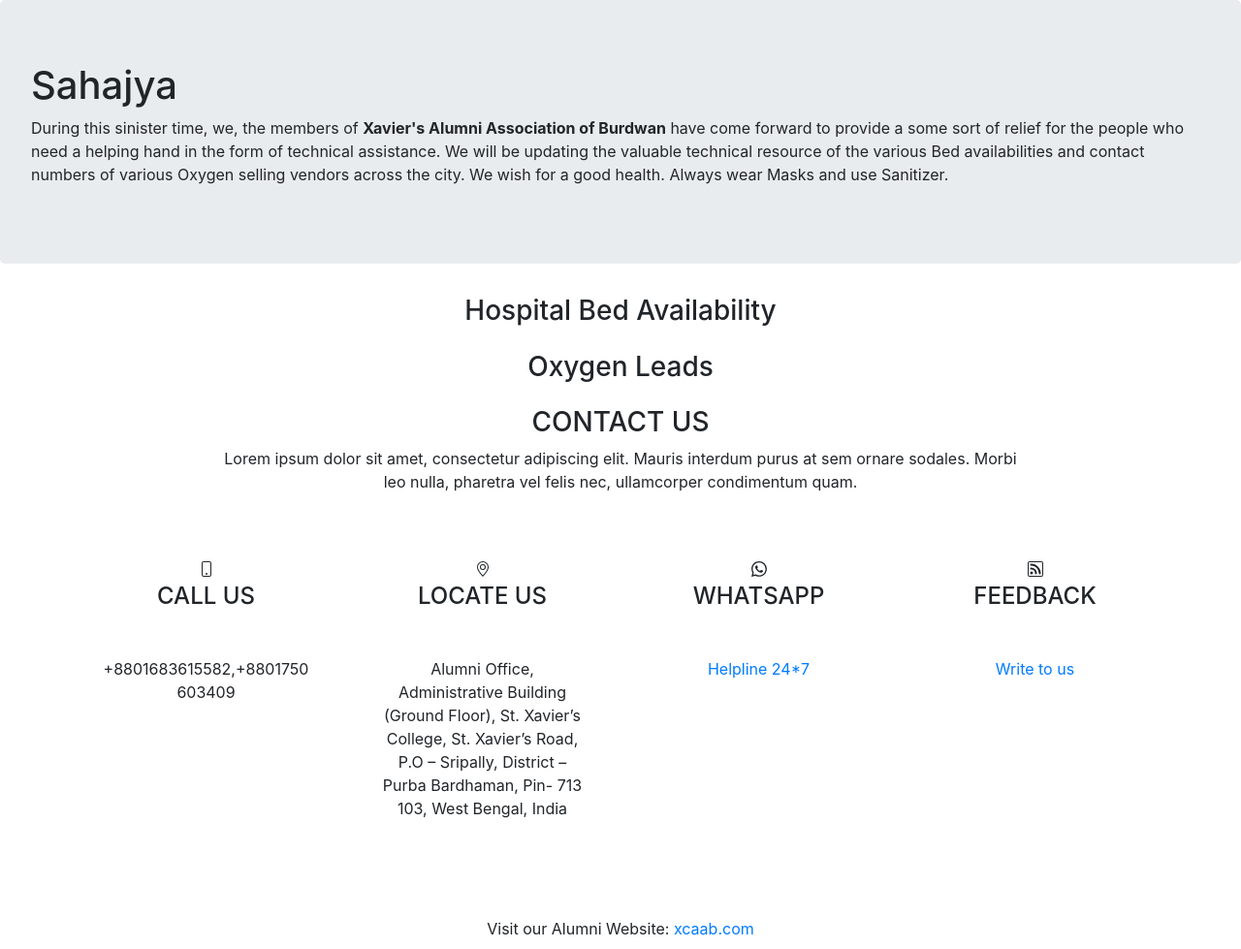
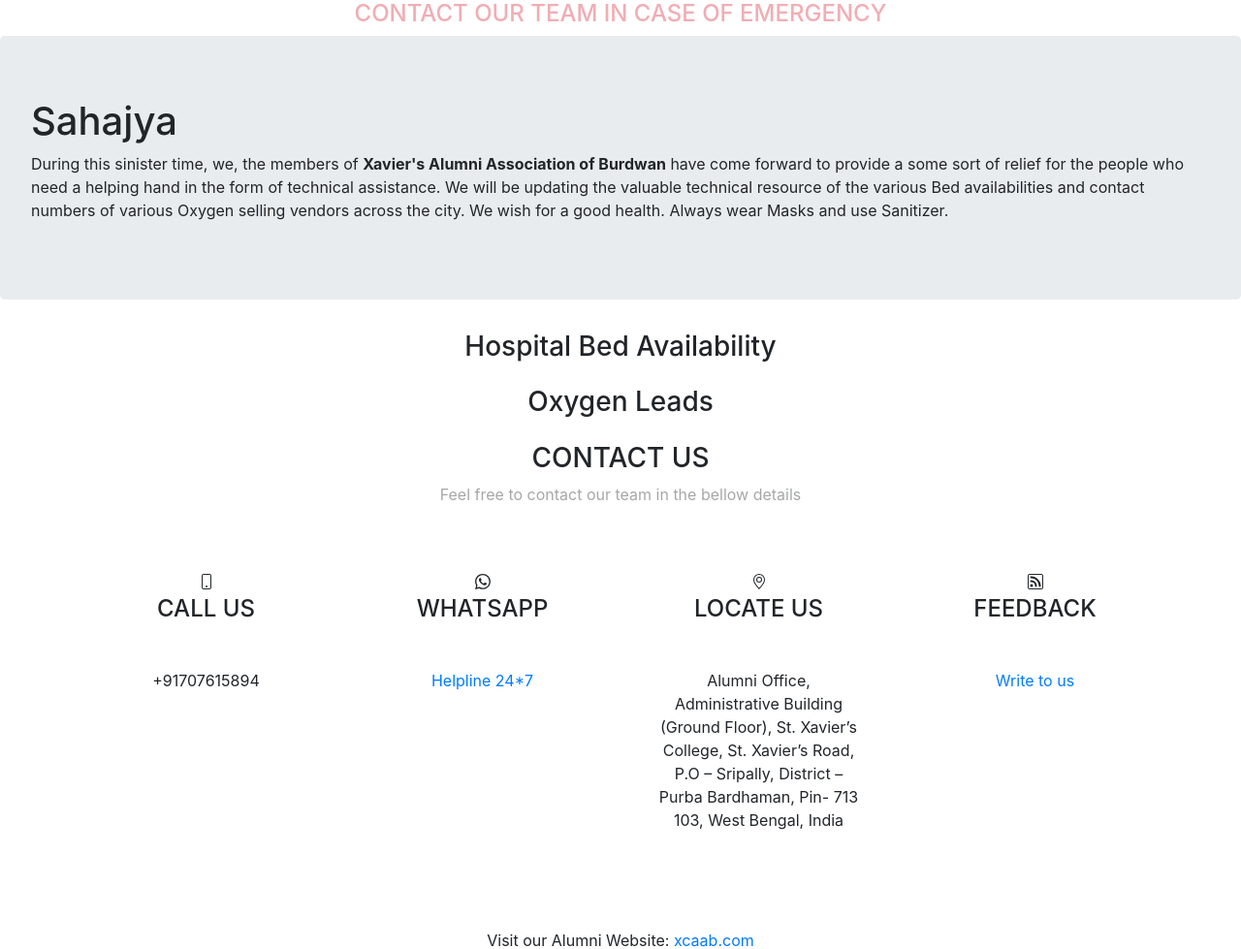
Before and after one commit to aritro-rakshit/Sahajya, a Flask app: template templates/index.html in a window 1280 px wide. Shown: the part 56-1035 px from the top of the page at 97% size. Run offline with Flask 2, Linux system fonts and the light colour scheme; the template is opened without the code that fills it, so the values that code supplies are empty; some libraries are stand-ins or nearby versions.

Commit message:
new features

```diff
--- a/templates/index.html
+++ b/templates/index.html
@@ -5,30 +5,31 @@
     <meta http-equiv="X-UA-Compatible" content="IE=edge">
     <meta name="viewport" content="width=device-width, initial-scale=1.0">
     <title>XCAAB Covid Helpline</title>
-    <!-- <script type="text/javascript">
-        setTimeout(function () {
-          location.reload();
-        }, 10 * 1000);
-    </script> -->
     <style>
         #contact .card:hover i,#contact .card:hover h4{
 	color: #87d37c;
     }
+    .blink_me {
+  animation: blinker 2s linear infinite;
+}
+
+@keyframes blinker {
+  50% {
+    opacity: 0;
+  }
+}
     </style>
     <link rel="icon" href="images.png" type="image/gif" sizes="16x16">
     <link rel="stylesheet" href="https://maxcdn.bootstrapcdn.com/bootstrap/4.0.0/css/bootstrap.min.css" integrity="sha384-Gn5384xqQ1aoWXA+058RXPxPg6fy4IWvTNh0E263XmFcJlSAwiGgFAW/dAiS6JXm" crossorigin="anonymous">
 </head>
 <body>
     <nav class="navbar navbar-expand-md bg-dark navbar-dark">
-        <!-- Brand -->
         <a class="navbar-brand" href="/">Xavier's College Alumni Association</a>
 
-        <!-- Toggler/collapsibe Button -->
         <button class="navbar-toggler" type="button" data-toggle="collapse" data-target="#collapsibleNavbar">
           <span class="navbar-toggler-icon"></span>
         </button>
 
-        <!-- Navbar links -->
         <div class="collapse navbar-collapse" id="collapsibleNavbar">
           <ul class="navbar-nav" ml-auto>
             <li class="nav-item">
@@ -43,7 +44,7 @@
           </ul>
         </div>
       </nav>
-    <!-- <h1 class="display-5">Covid 19 Resource Tracker</h1> -->
+    <div class="blink_me"><a href="#contact" style="text-decoration:none"><h4 class="text-center text-danger">CONTACT OUR TEAM IN CASE OF EMERGENCY</h4></a></div>
     <div class="jumbotron">
         <h1 class="display-5">Sahajya</h1>
         <p>
@@ -91,7 +92,7 @@
     <section id="contact">
         <div class="container">
             <h3 class="text-center text-uppercase">contact us</h3>
-            <p class="text-center w-75 m-auto">Lorem ipsum dolor sit amet, consectetur adipiscing elit. Mauris interdum purus at sem ornare sodales. Morbi leo nulla, pharetra vel felis nec, ullamcorper condimentum quam.</p>
+            <div class="blink_me"> <p class="text-center w-75 m-auto">Feel free to contact our team in the bellow details</p></div>
             <div class="row">
               <div class="col-sm-12 col-md-6 col-lg-3 my-5">
                 <div class="card border-0">
@@ -101,7 +102,18 @@
                         <path d="M8 14a1 1 0 1 0 0-2 1 1 0 0 0 0 2z"/>
                       </svg>
                      <h4 class="text-uppercase mb-5">call us</h4>
-                     <p>+8801683615582,+8801750603409</p>
+                     <p>+91707615894</p>
+                   </div>
+                 </div>
+              </div>
+              <div class="col-sm-12 col-md-6 col-lg-3 my-5">
+                <div class="card border-0">
+                   <div class="card-body text-center">
+                    <svg xmlns="http://www.w3.org/2000/svg" width="16" height="16" fill="currentColor" class="bi bi-whatsapp" viewBox="0 0 16 16">
+                        <path d="M13.601 2.326A7.854 7.854 0 0 0 7.994 0C3.627 0 .068 3.558.064 7.926c0 1.399.366 2.76 1.057 3.965L0 16l4.204-1.102a7.933 7.933 0 0 0 3.79.965h.004c4.368 0 7.926-3.558 7.93-7.93A7.898 7.898 0 0 0 13.6 2.326zM7.994 14.521a6.573 6.573 0 0 1-3.356-.92l-.24-.144-2.494.654.666-2.433-.156-.251a6.56 6.56 0 0 1-1.007-3.505c0-3.626 2.957-6.584 6.591-6.584a6.56 6.56 0 0 1 4.66 1.931 6.557 6.557 0 0 1 1.928 4.66c-.004 3.639-2.961 6.592-6.592 6.592zm3.615-4.934c-.197-.099-1.17-.578-1.353-.646-.182-.065-.315-.099-.445.099-.133.197-.513.646-.627.775-.114.133-.232.148-.43.05-.197-.1-.836-.308-1.592-.985-.59-.525-.985-1.175-1.103-1.372-.114-.198-.011-.304.088-.403.087-.088.197-.232.296-.346.1-.114.133-.198.198-.33.065-.134.034-.248-.015-.347-.05-.099-.445-1.076-.612-1.47-.16-.389-.323-.335-.445-.34-.114-.007-.247-.007-.38-.007a.729.729 0 0 0-.529.247c-.182.198-.691.677-.691 1.654 0 .977.71 1.916.81 2.049.098.133 1.394 2.132 3.383 2.992.47.205.84.326 1.129.418.475.152.904.129 1.246.08.38-.058 1.171-.48 1.338-.943.164-.464.164-.86.114-.943-.049-.084-.182-.133-.38-.232z"/>
+                      </svg>
+                     <h4 class="text-uppercase mb-5">Whatsapp</h4>
+                     <a href="https://chat.whatsapp.com/JJgb9sTXuyKIVOaFUMpw76" style="text-decoration:none">Helpline 24*7</a>
                    </div>
                  </div>
               </div>
@@ -120,23 +132,12 @@
               <div class="col-sm-12 col-md-6 col-lg-3 my-5">
                 <div class="card border-0">
                    <div class="card-body text-center">
-                    <svg xmlns="http://www.w3.org/2000/svg" width="16" height="16" fill="currentColor" class="bi bi-whatsapp" viewBox="0 0 16 16">
-                        <path d="M13.601 2.326A7.854 7.854 0 0 0 7.994 0C3.627 0 .068 3.558.064 7.926c0 1.399.366 2.76 1.057 3.965L0 16l4.204-1.102a7.933 7.933 0 0 0 3.79.965h.004c4.368 0 7.926-3.558 7.93-7.93A7.898 7.898 0 0 0 13.6 2.326zM7.994 14.521a6.573 6.573 0 0 1-3.356-.92l-.24-.144-2.494.654.666-2.433-.156-.251a6.56 6.56 0 0 1-1.007-3.505c0-3.626 2.957-6.584 6.591-6.584a6.56 6.56 0 0 1 4.66 1.931 6.557 6.557 0 0 1 1.928 4.66c-.004 3.639-2.961 6.592-6.592 6.592zm3.615-4.934c-.197-.099-1.17-.578-1.353-.646-.182-.065-.315-.099-.445.099-.133.197-.513.646-.627.775-.114.133-.232.148-.43.05-.197-.1-.836-.308-1.592-.985-.59-.525-.985-1.175-1.103-1.372-.114-.198-.011-.304.088-.403.087-.088.197-.232.296-.346.1-.114.133-.198.198-.33.065-.134.034-.248-.015-.347-.05-.099-.445-1.076-.612-1.47-.16-.389-.323-.335-.445-.34-.114-.007-.247-.007-.38-.007a.729.729 0 0 0-.529.247c-.182.198-.691.677-.691 1.654 0 .977.71 1.916.81 2.049.098.133 1.394 2.132 3.383 2.992.47.205.84.326 1.129.418.475.152.904.129 1.246.08.38-.058 1.171-.48 1.338-.943.164-.464.164-.86.114-.943-.049-.084-.182-.133-.38-.232z"/>
-                      </svg>
-                     <h4 class="text-uppercase mb-5">Whatsapp</h4>
-                     <a href="https://chat.whatsapp.com/JJgb9sTXuyKIVOaFUMpw76">Helpline 24*7</a>
-                   </div>
-                 </div>
-              </div>
-              <div class="col-sm-12 col-md-6 col-lg-3 my-5">
-                <div class="card border-0">
-                   <div class="card-body text-center">
                     <svg xmlns="http://www.w3.org/2000/svg" width="16" height="16" fill="currentColor" class="bi bi-rss" viewBox="0 0 16 16">
                         <path d="M14 1a1 1 0 0 1 1 1v12a1 1 0 0 1-1 1H2a1 1 0 0 1-1-1V2a1 1 0 0 1 1-1h12zM2 0a2 2 0 0 0-2 2v12a2 2 0 0 0 2 2h12a2 2 0 0 0 2-2V2a2 2 0 0 0-2-2H2z"/>
                         <path d="M5.5 12a1.5 1.5 0 1 1-3 0 1.5 1.5 0 0 1 3 0zm-3-8.5a1 1 0 0 1 1-1c5.523 0 10 4.477 10 10a1 1 0 1 1-2 0 8 8 0 0 0-8-8 1 1 0 0 1-1-1zm0 4a1 1 0 0 1 1-1 6 6 0 0 1 6 6 1 1 0 1 1-2 0 4 4 0 0 0-4-4 1 1 0 0 1-1-1z"/>
                       </svg>
                      <h4 class="text-uppercase mb-5">Feedback</h4>
-                     <a href="https://docs.google.com/forms/d/e/1FAIpQLSdEO36G202qXBeg5nZk7bIPnPsHzPo3yiqh0PYMv3ik2iTNAw/viewform?usp=sf_link">Write to us</a>
+                     <a href="https://docs.google.com/forms/d/e/1FAIpQLSdEO36G202qXBeg5nZk7bIPnPsHzPo3yiqh0PYMv3ik2iTNAw/viewform?usp=sf_link" style="text-decoration:none">Write to us</a>
                    </div>
                  </div>
               </div>
@@ -147,7 +148,7 @@
     <script src="https://code.jquery.com/jquery-3.2.1.slim.min.js" integrity="sha384-KJ3o2DKtIkvYIK3UENzmM7KCkRr/rE9/Qpg6aAZGJwFDMVNA/GpGFF93hXpG5KkN" crossorigin="anonymous"></script>
     <script src="https://cdnjs.cloudflare.com/ajax/libs/popper.js/1.12.9/umd/popper.min.js" integrity="sha384-ApNbgh9B+Y1QKtv3Rn7W3mgPxhU9K/ScQsAP7hUibX39j7fakFPskvXusvfa0b4Q" crossorigin="anonymous"></script>
     <script src="https://maxcdn.bootstrapcdn.com/bootstrap/4.0.0/js/bootstrap.min.js" integrity="sha384-JZR6Spejh4U02d8jOt6vLEHfe/JQGiRRSQQxSfFWpi1MquVdAyjUar5+76PVCmYl" crossorigin="anonymous"></script>
-    <!-- Footer -->
+
 <footer class="page-footer font-small blue">
 
     <div class="footer-copyright text-center py-3">Visit our Alumni Website:
@@ -155,6 +156,5 @@
     </div>
 
   </footer>
-  <!-- Footer -->
 </body>
 </html>
```
